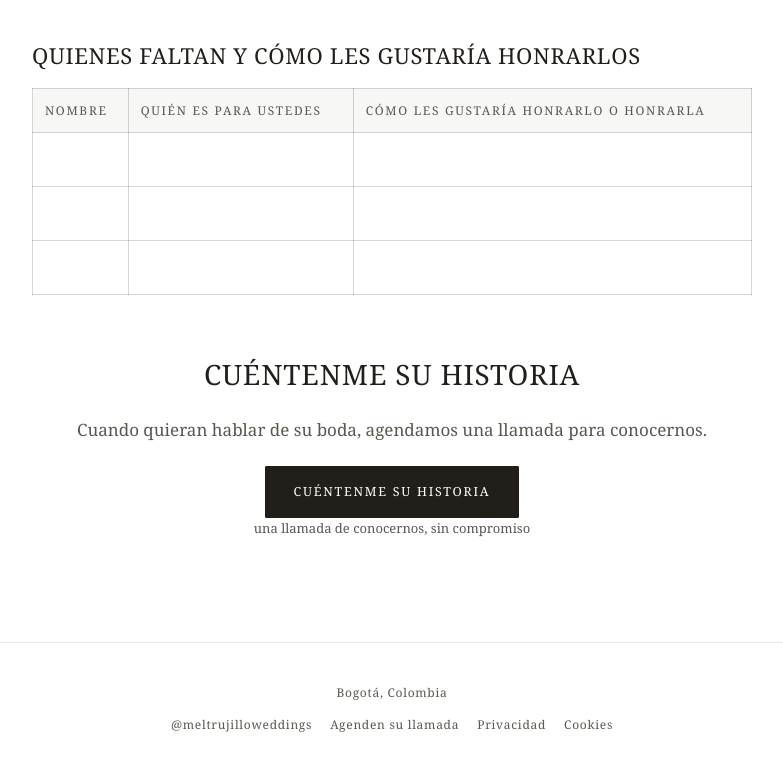
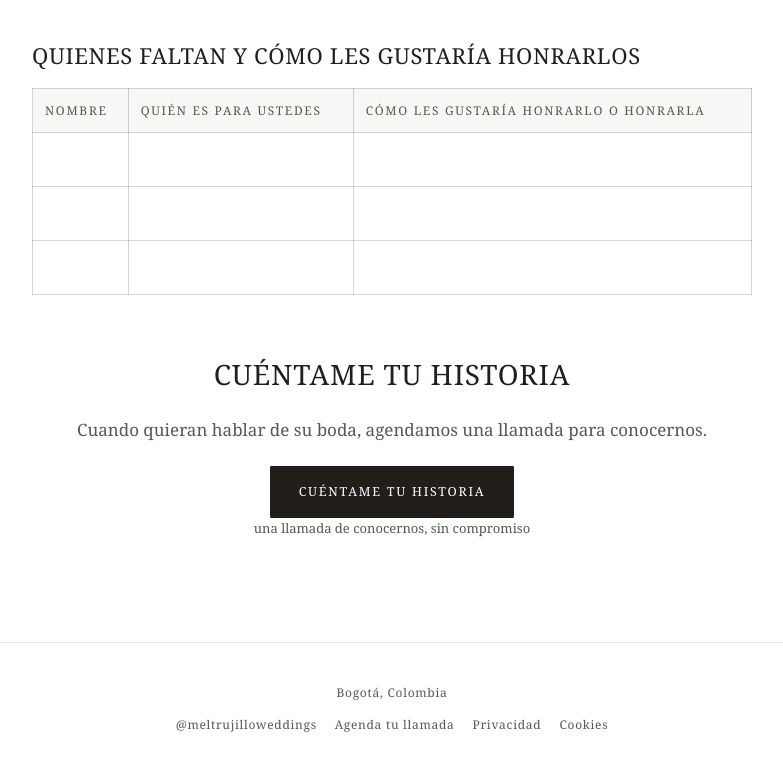
Before and after one commit to meltrujillo/meltrujillo, a plain HTML site: page recursos/mapa-de-personas-importantes.html in a window 1280 px wide. Shown: the part 1114-1888 px from the top of the page, without its empty margins (248-1031 px from the left). Drawn offline with Linux system fonts and the light colour scheme; a web font is replaced by a local one.

Commit message:
Add files via upload

```diff
--- a/recursos/mapa-de-personas-importantes.html
+++ b/recursos/mapa-de-personas-importantes.html
@@ -46,9 +46,9 @@
 <table><thead><tr><th>Nombre</th><th>Quién es para ustedes</th><th>Cómo les gustaría honrarlo o honrarla</th></tr></thead><tbody><tr><td class="blank"></td><td></td><td></td></tr><tr><td class="blank"></td><td></td><td></td></tr><tr><td class="blank"></td><td></td><td></td></tr></tbody></table>
   </div>
 <section class="article-cta">
-  <h2>Cuéntenme su historia</h2>
+  <h2>Cuéntame tu historia</h2>
   <p>Cuando quieran hablar de su boda, agendamos una llamada para conocernos.</p>
-  <a class="btn btn-primary" href="https://cal.com/meltrujillo/conocernos" target="_blank" rel="noopener" data-mt-label="recurso">Cuéntenme su historia</a>
+  <a class="btn btn-primary" href="https://cal.com/meltrujillo/conocernos" target="_blank" rel="noopener" data-mt-label="recurso">Cuéntame tu historia</a>
   <p class="microcopy">una llamada de conocernos, sin compromiso</p>
 </section>
 
@@ -59,7 +59,7 @@
       <span>Bogotá, Colombia</span>
       <div class="footer-contact">
         <a href="https://instagram.com/meltrujilloweddings" target="_blank" rel="noopener">@meltrujilloweddings</a>
-        <a href="https://cal.com/meltrujillo/conocernos" target="_blank" rel="noopener" data-mt-label="pie">Agenden su llamada</a>
+        <a href="https://cal.com/meltrujillo/conocernos" target="_blank" rel="noopener" data-mt-label="pie">Agenda tu llamada</a>
         <a href="/privacidad">Privacidad</a>
         <a href="#" id="mt-cookie-prefs">Cookies</a>
       </div>
```
Also changed, not shown: recursos/index.html (+1 -1 lines), recursos/preguntas-para-elegir-fotografo.html (+3 -3 lines).
